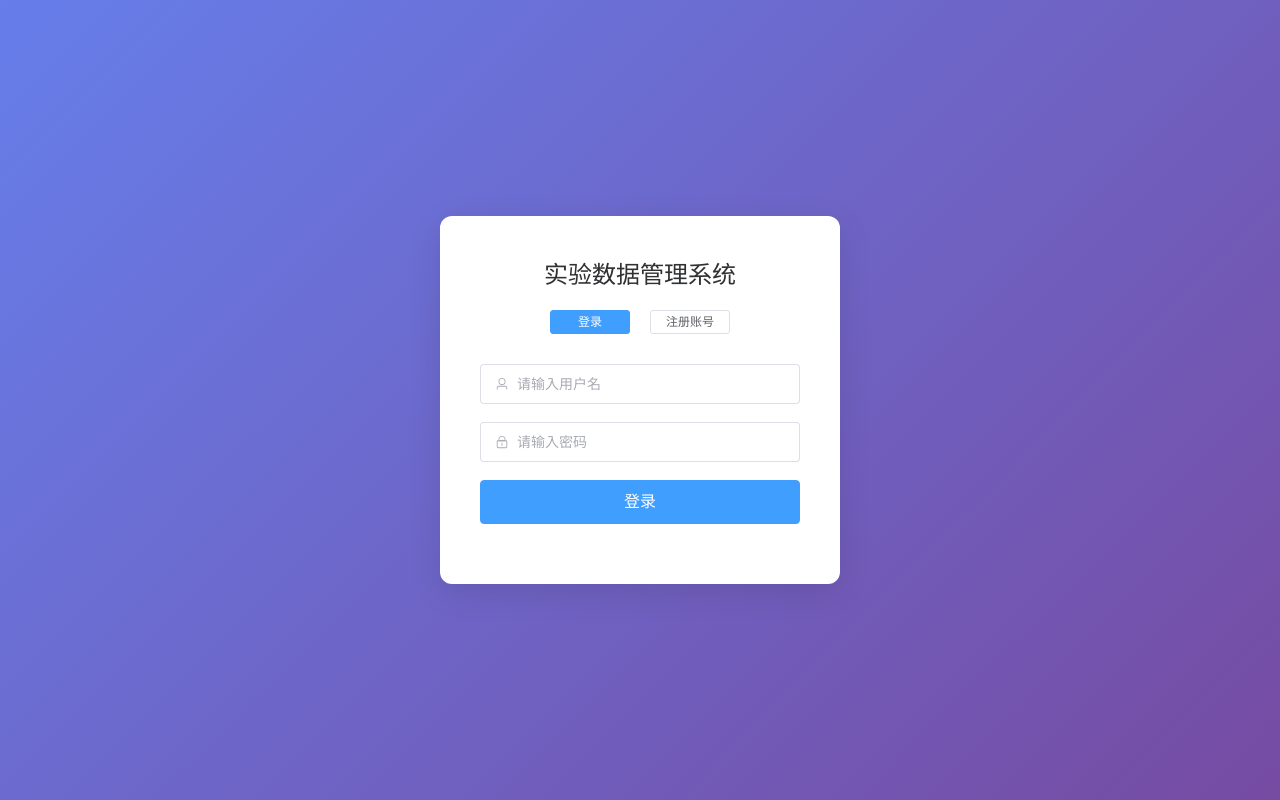
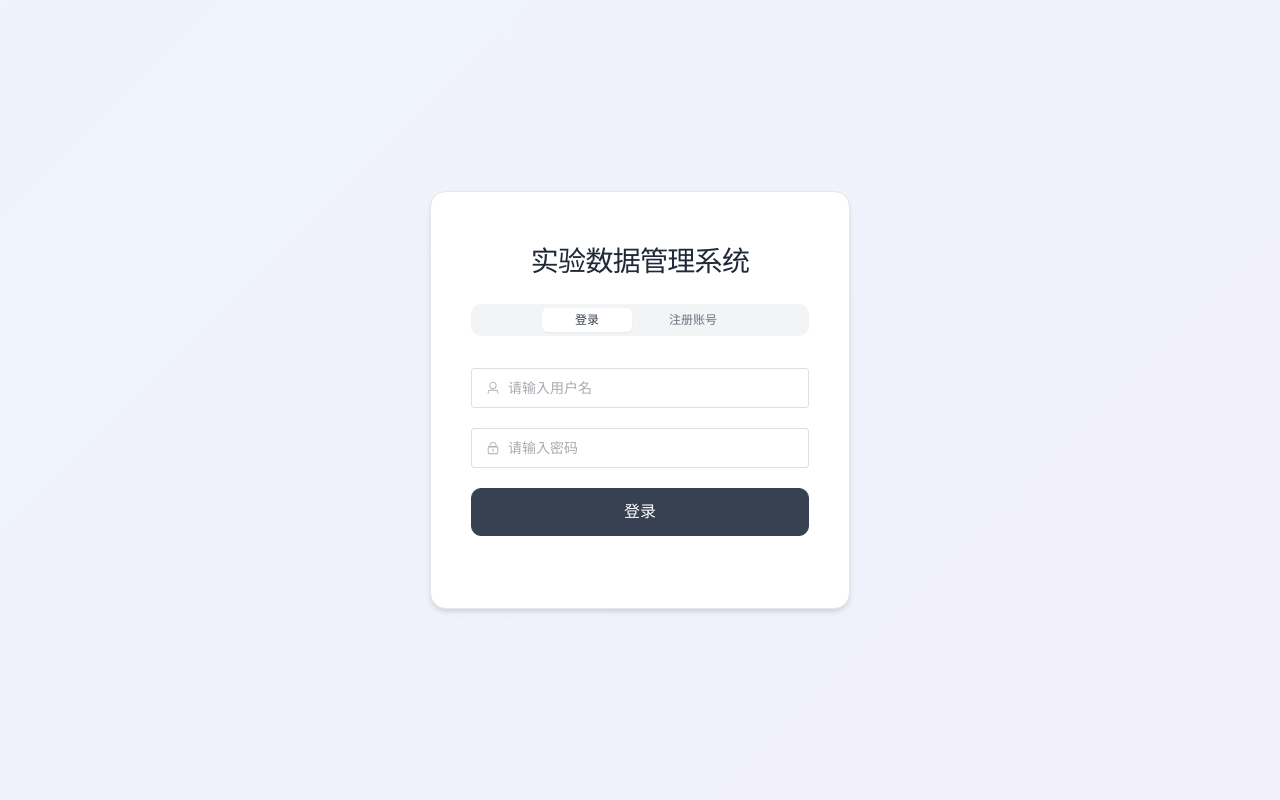
Before and after one commit to NotRespond1ng/ExperimentMS, a Vue app in the folder frontend/: page /login in a window 1280 px wide. Built offline with nearby package versions, Linux system fonts and the light colour scheme.

Commit message:
移除了多余的hompage.vue，更改了登录页面的配色

```diff
--- a/frontend/src/pages/HomePage.vue
+++ /dev/null
@@ -1,6 +0,0 @@
-<script setup lang="ts">
-</script>
-
-<template>
-  <div></div>
-</template>
--- a/frontend/src/pages/LoginPage.vue
+++ b/frontend/src/pages/LoginPage.vue
@@ -295,70 +295,137 @@ const handleRegister = async () => {
   display: flex;
   align-items: center;
   justify-content: center;
-  background: linear-gradient(135deg, #667eea 0%, #764ba2 100%);
+  background: #f8fafc;
   padding: 20px;
+  position: relative;
+}
+
+.login-container::before {
+  content: '';
+  position: absolute;
+  top: 0;
+  left: 0;
+  right: 0;
+  bottom: 0;
+  background: linear-gradient(135deg, rgba(59, 130, 246, 0.05) 0%, rgba(147, 51, 234, 0.05) 100%);
+  pointer-events: none;
 }
 
 .login-card {
   width: 100%;
-  max-width: 400px;
+  max-width: 420px;
   background: white;
-  border-radius: 12px;
-  box-shadow: 0 8px 32px rgba(0, 0, 0, 0.1);
-  padding: 40px;
+  border-radius: 16px;
+  box-shadow: 0 4px 6px -1px rgba(0, 0, 0, 0.1), 0 2px 4px -1px rgba(0, 0, 0, 0.06);
+  border: 1px solid #e5e7eb;
+  padding: 48px 40px;
+  position: relative;
+  z-index: 1;
 }
 
 .login-header {
   text-align: center;
-  margin-bottom: 30px;
+  margin-bottom: 32px;
 }
 
 .login-header h2 {
-  color: #303133;
-  margin: 0 0 16px 0;
-  font-size: 24px;
-  font-weight: 600;
+  color: #1f2937;
+  margin: 0 0 20px 0;
+  font-size: 28px;
+  font-weight: 700;
+  letter-spacing: -0.025em;
 }
 
 .login-header p {
-  color: #909399;
+  color: #6b7280;
   margin: 0;
   font-size: 14px;
 }
 
 .mode-switch {
   display: flex;
-  gap: 8px;
+  gap: 4px;
   justify-content: center;
-  margin-bottom: 8px;
+  margin-bottom: 12px;
+  background: #f3f4f6;
+  border-radius: 10px;
+  padding: 4px;
 }
 
 .mode-switch .el-button {
   flex: 1;
-  max-width: 80px;
+  max-width: 90px;
+  border: none;
+  background: transparent;
+  color: #6b7280;
+  font-weight: 500;
+  border-radius: 6px;
+  transition: all 0.2s ease;
+}
+
+.mode-switch .el-button.el-button--primary {
+  background: white;
+  color: #374151;
+  box-shadow: 0 1px 2px 0 rgba(0, 0, 0, 0.05);
 }
 
 .login-form {
+  margin-bottom: 24px;
+}
+
+.login-form .el-form-item {
   margin-bottom: 20px;
+}
+
+.login-form .el-input__wrapper {
+  border-radius: 10px;
+  border: 1.5px solid #e5e7eb;
+  transition: all 0.2s ease;
+  padding: 12px 16px;
+}
+
+.login-form .el-input__wrapper:hover {
+  border-color: #d1d5db;
+}
+
+.login-form .el-input__wrapper.is-focus {
+  border-color: #3b82f6;
+  box-shadow: 0 0 0 3px rgba(59, 130, 246, 0.1);
 }
 
 .login-button {
   width: 100%;
-  height: 44px;
+  height: 48px;
   font-size: 16px;
+  font-weight: 600;
+  border-radius: 10px;
+  background: #374151;
+  border-color: #374151;
+  transition: all 0.2s ease;
+}
+
+.login-button:hover {
+  background: #1f2937;
+  border-color: #1f2937;
+  transform: translateY(-1px);
+  box-shadow: 0 4px 12px rgba(0, 0, 0, 0.15);
+}
+
+.login-button:active {
+  transform: translateY(0);
 }
 
 .login-tips {
   text-align: center;
   padding: 20px;
-  background: #f5f7fa;
-  border-radius: 8px;
-  border: 1px solid #e4e7ed;
+  background: #f9fafb;
+  border-radius: 12px;
+  border: 1px solid #e5e7eb;
 }
 
 .login-tips p {
   margin: 4px 0;
-  color: #606266;
+  color: #6b7280;
   font-size: 13px;
 }
 </style>
```
